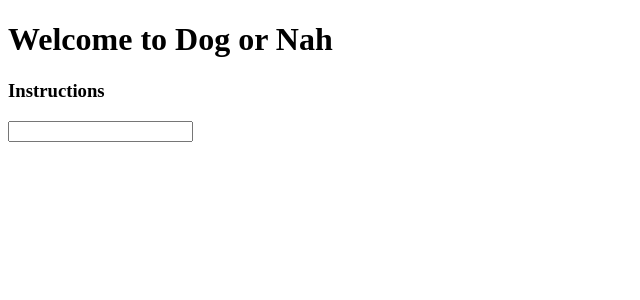
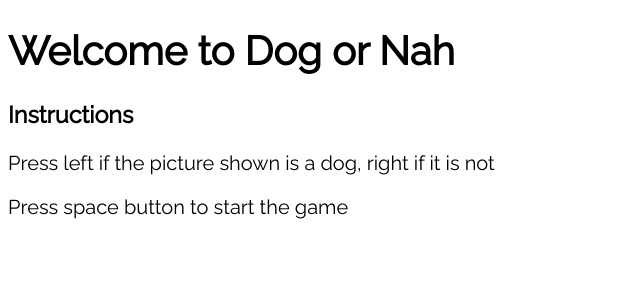
Before and after one commit to darinmoore/dogOrNah, a PHP site: page / in a window 1280 px wide. Shown: the top 300 px of the page, without its empty margins (0-640 px from the left). Run offline with PHP 8.4, Linux system fonts and the light colour scheme; some libraries are stand-ins or nearby versions.

Commit message:
connected css file and implemented space bar listener

```diff
--- a/css/styles.css
+++ b/css/styles.css
@@ -2,3 +2,17 @@
  * File Name: styles.css
  * Description: Contains css styles
  */
+h1 {
+	font-family: 'Raleway', sans-serif;
+ 	font-size: 40px;
+}
+ body {
+ 	font-family: 'Raleway', sans-serif;
+ 	font-size: 20px;
+ }
+ h2 {
+
+ }
+ p{
+
+ }
--- a/index.html
+++ b/index.html
@@ -2,16 +2,29 @@
 
 <!DOCTYPE html>
 <html>
+
+<head>
+  <link rel="stylesheet" type="text/css" href="css/styles.css">
+  <!-- Raleway font -->
+  <link href="https://fonts.googleapis.com/css?family=Raleway" rel="stylesheet">
+  <!-- for the icons -->
+  <link rel="stylesheet" href="https://cdnjs.cloudflare.com/ajax/libs/font-awesome/4.6.3/css/font-awesome.min.css">
+  <!-- event handler for space bar press -->
+  <script src="https://ajax.googleapis.com/ajax/libs/jquery/1.12.4/jquery.min.js"></script>
+  <!-- link js file -->
+  <script src='js/main.js'></script>
+</head>
+
 <body>
 
 <h1>Welcome to Dog or Nah</h1>
-<div id='instructions'>
-  <div id="text">
+
+  <div class='Instructions'>
     <h3>Instructions</h3>
-    <input type="text" onkeypress="this.style.display='none';">
-    <!--Press left if the picture shown is a dog, right if it is not</p>
-    <p>Press space button to start the game</p> -->
-  </div>
+    <!--<input type="text" onkeypress="this.style.display='none';"> -->
+    <p> Press left if the picture shown is a dog, right if it is not</p>
+    <p>Press space button to start the game</p>
+
   </div>
   <!--
   <script>
@@ -24,9 +37,8 @@
     }
   </script> -->
 
-<script src=
-"https://ajax.googleapis.com/ajax/libs/jquery/1.12.4/jquery.min.js"></script>
-<script src='js/main.js'></script>
+  <i class="glyphicon glyphicon-remove"></i>
+  <i class="glyphicon glyphicon-thumbs-up"></i>
 
 </body>
 </html>
--- a/js/main.js
+++ b/js/main.js
@@ -14,6 +14,7 @@ function main() {
   var picture = 'dogOrNahPic'; // start of string for picture's name
   var dog = false; // if the picture is actually a dog
   var correct = true; // if the user guessed correctly
+  var NUM_OF_PICS = 46;
 
   // Game keeps running as long as mistakes aren't made
   while (correct) {
@@ -36,27 +37,24 @@ function main() {
 
     userScore++;
   }
+}
+
+//$(document).ready(main);
 
 function checkKey() {    // ALLOW ARROW KEY INTERACTION
     $(document).keydown(function(event) {
 		switch(event.which) {
 			// left arrowkey
 			case 37:
-			if (dog) {
-				console.log("CORRECT - IT'S A DOG");
-			}
-			else {
-				console.log("U WRONG - NOT A DOG");
+				console.log("LEFT ARROWKEY TEST PRINT");
+				if (!dog) {
 					correct = false;
 				}
 				break;
 			// right arrowkey
 			case 39:
-			if (!dog) {
-				console.log("CORRECT - NOT DOG");
-			}
-			else {
-				console.log("U WRONG - IS DOG);
+				console.log("RIGHT ARROW KEY TEST PRINT");
+				if (dog) {
 					correct = false;
 				}
 				break;
@@ -68,5 +66,11 @@ function checkKey() {    // ALLOW ARROW KEY INTERACTION
     });
 };
 
-
+$(document).keydown(function(event) {
+	console.log(event)
+	// event listener for space bar
+	if (event.which == 32) {
+		console.log("HI THIS SPACEBAR IS BEING PRESSED");
+		$(document).empty();
 	}
+});
```
Lines whose indentation alone changed are shown as unchanged.
